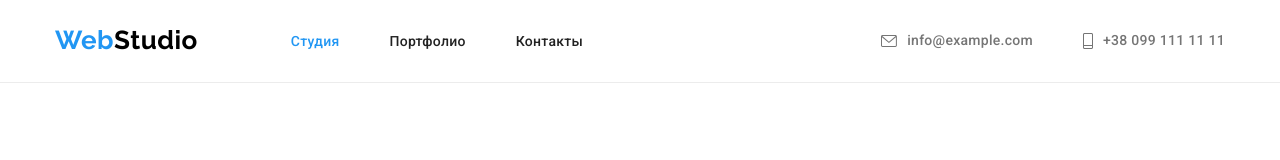
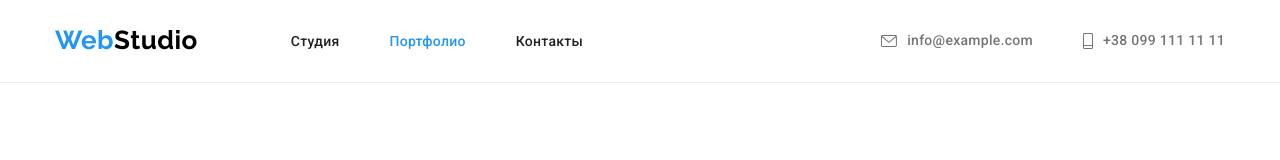
Before and after one commit to IrynaKolesnyk/goit-markup-hw-04, a plain HTML site: page portfolio.html in a window 1280 px wide. Shown: the top 160 px of the page. Drawn offline with nearby package versions, Linux system fonts and the light colour scheme.

Commit message:
при переходе на страницу портфолио ссылка подсвечивается

```diff
--- a/portfolio.html
+++ b/portfolio.html
@@ -20,8 +20,8 @@
                 <nav class="site-nav">
                     <a href="./index.html" class="logo"><span class="logo-word">Web</span>Studio</a>
                     <ul class="nav-list list">
-                        <li class="nav-item"><a href="./index.html" class="link current">Студия</a></li>
-                        <li class="nav-item"><a href="./portfolio.html" class="link">Портфолио</a></li>
+                        <li class="nav-item"><a href="./index.html" class="link">Студия</a></li>
+                        <li class="nav-item"><a href="./portfolio.html" class="link current">Портфолио</a></li>
                         <li class="nav-item"><a href="" class="link">Контакты</a></li>
                     </ul>
                 </nav>
```
